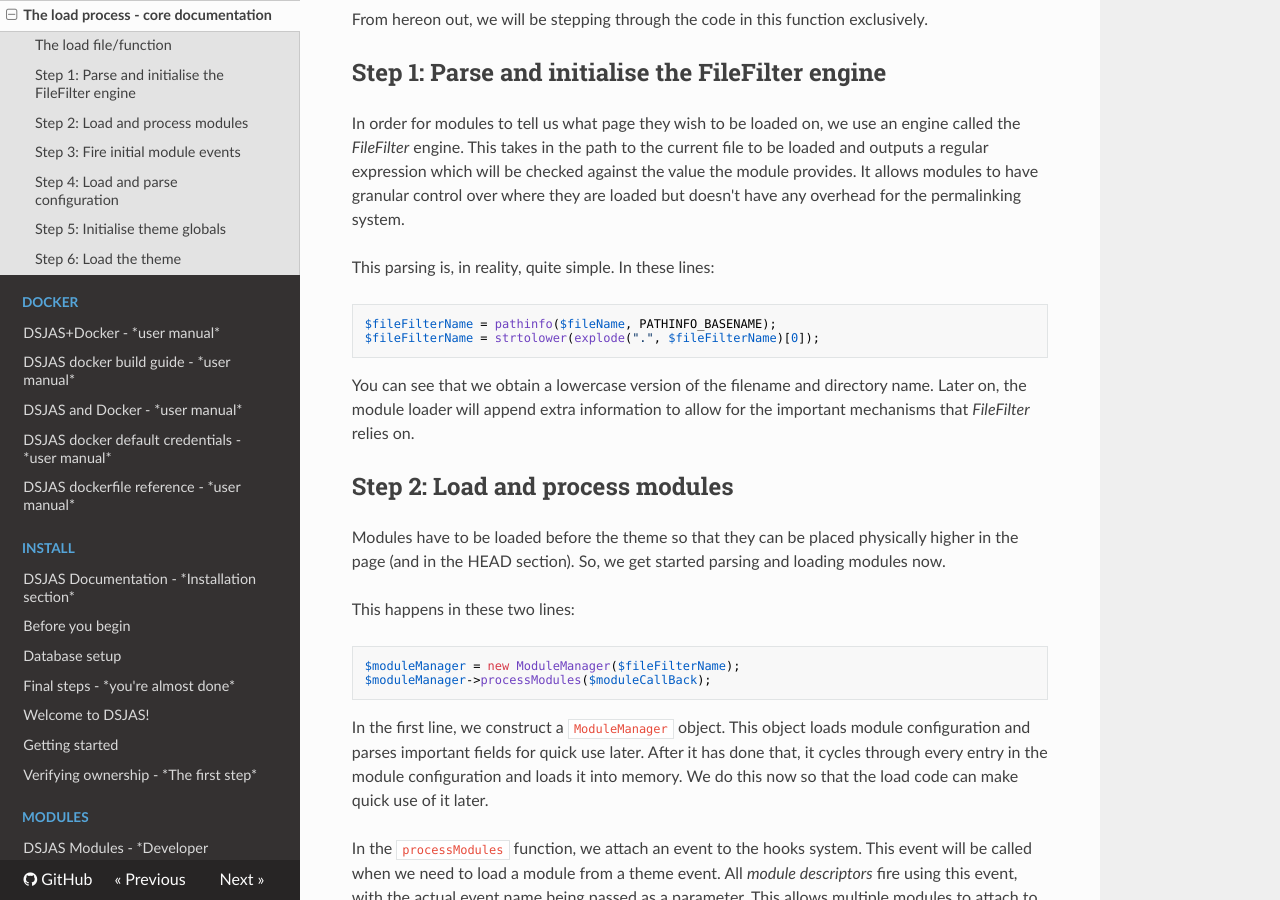
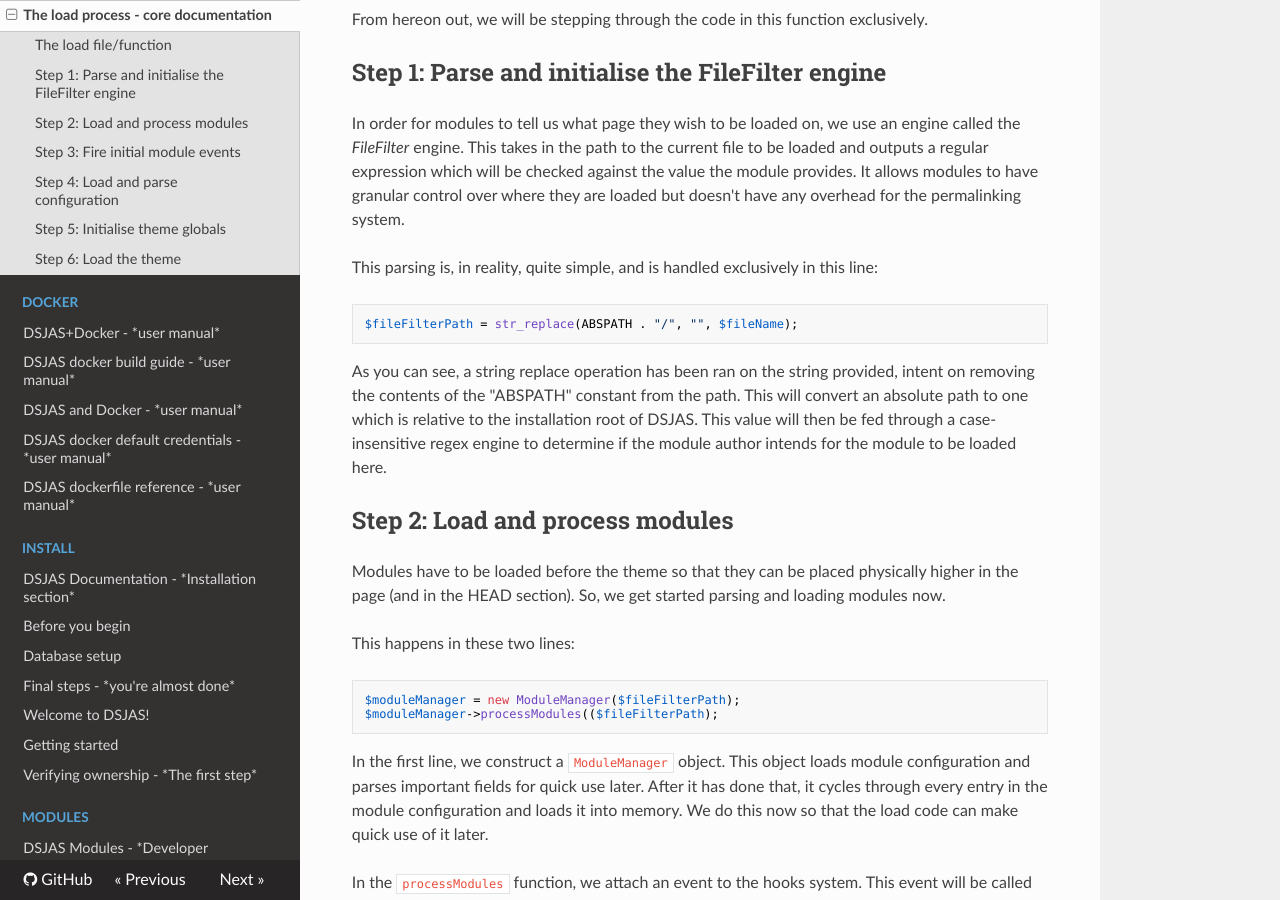
Before and after one commit to DSJAS/DSJAS, an MkDocs documentation site: the page built from docs/core/The load process.md, in a window 1280 px wide and 900 px high, scrolled down 1215 px. Built offline with MkDocs 1.6.1, drawn with Linux system fonts in a browser that asks for light colours; nearby versions of some CDN libraries.

Commit message:
Update outdated documentation for FileFilter

````diff
--- a/docs/core/The load process.md
+++ b/docs/core/The load process.md
@@ -43,14 +43,13 @@ From hereon out, we will be stepping through the code in this function exclusive
 
 In order for modules to tell us what page they wish to be loaded on, we use an engine called the *FileFilter* engine. This takes in the path to the current file to be loaded and outputs a regular expression which will be checked against the value the module provides. It allows modules to have granular control over where they are loaded but doesn't have any overhead for the permalinking system.
 
-This parsing is, in reality, quite simple. In these lines:
+This parsing is, in reality, quite simple, and is handled exclusively in this line:
 
 ```php
-$fileFilterName = pathinfo($fileName, PATHINFO_BASENAME);
-$fileFilterName = strtolower(explode(".", $fileFilterName)[0]);
+$fileFilterPath = str_replace(ABSPATH . "/", "", $fileName);
 ```
 
-You can see that we obtain a lowercase version of the filename and directory name. Later on, the module loader will append extra information to allow for the important mechanisms that *FileFilter* relies on.
+As you can see, a string replace operation has been ran on the string provided, intent on removing the contents of the "ABSPATH" constant from the path. This will convert an absolute path to one which is relative to the installation root of DSJAS. This value will then be fed through a case-insensitive regex engine to determine if the module author intends for the module to be loaded here.
 
 ## Step 2: Load and process modules
 
@@ -59,8 +58,8 @@ Modules have to be loaded before the theme so that they can be placed physically
 This happens in these two lines:
 
 ```php
-$moduleManager = new ModuleManager($fileFilterName);
-$moduleManager->processModules($moduleCallBack);
+$moduleManager = new ModuleManager($fileFilterPath);
+$moduleManager->processModules(($fileFilterPath);
 ```
 
 In the first line, we construct a ```ModuleManager``` object. This object loads module configuration and parses important fields for quick use later. After it has done that, it cycles through every entry in the module configuration and loads it into memory. We do this now so that the load code can make quick use of it later.
````
